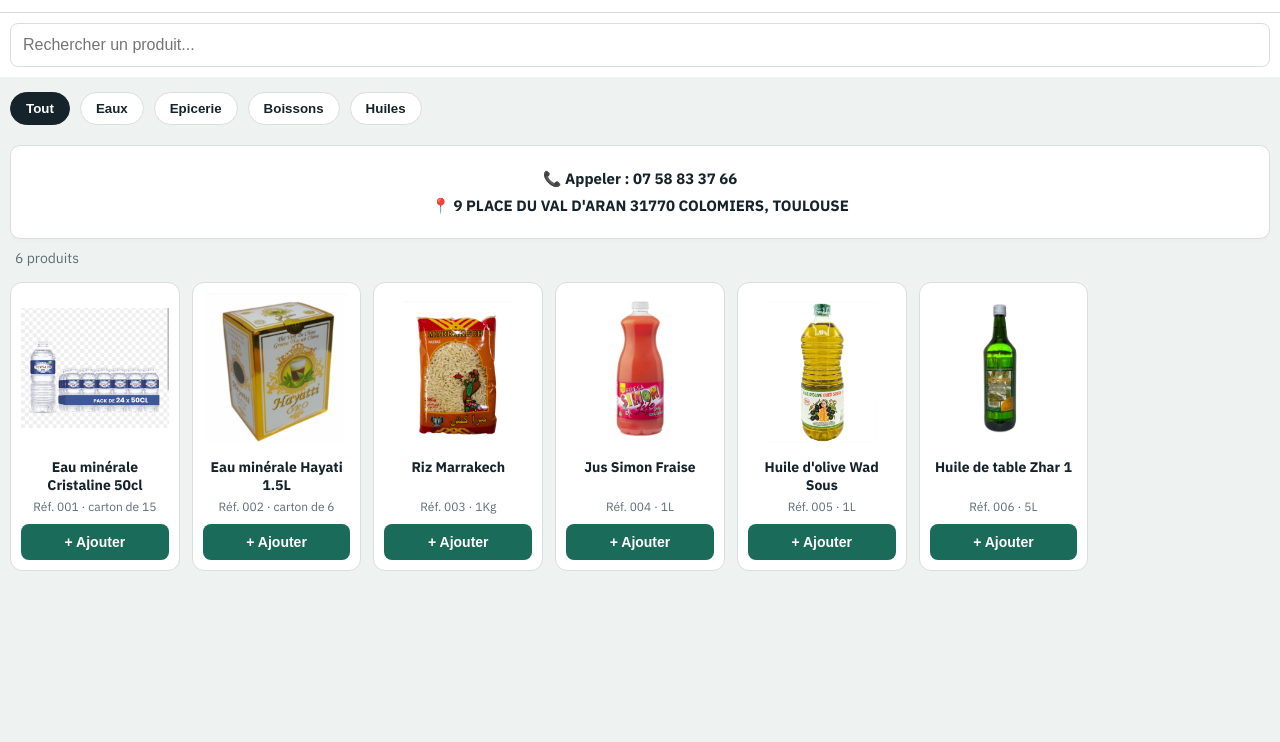
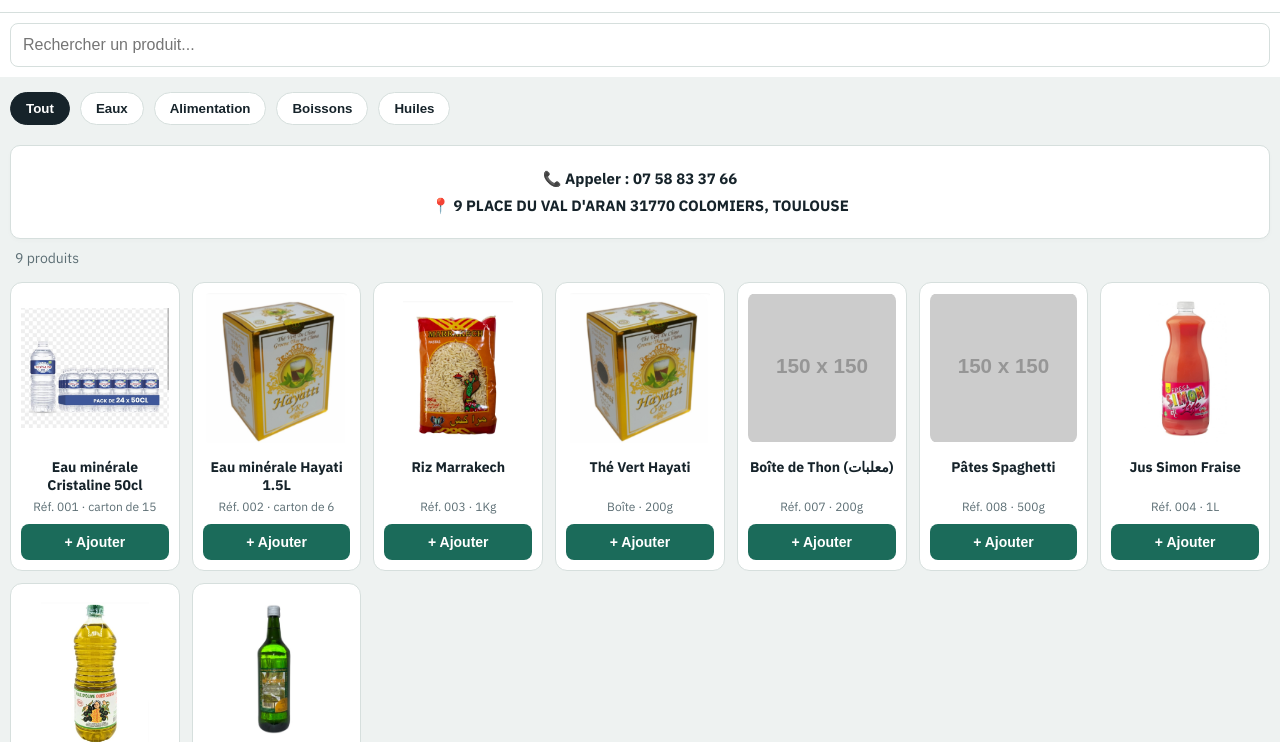
Before and after one commit to Pradettes31/euro-dari-, a plain HTML site: page index.html in a window 1280 px wide. Shown: the part 58-800 px from the top of the page. Drawn offline with Linux system fonts and the light colour scheme; placeholder pictures from the web are drawn by us.

Commit message:
Update index.html

```diff
--- a/index.html
+++ b/index.html
@@ -29,7 +29,6 @@
         .products-grid { display: grid; grid-template-columns: repeat(auto-fill, minmax(160px, 1fr)); gap: 12px; padding: 10px; }
         .product-card { background: var(--sf); padding: 10px; border-radius: 12px; border: 1px solid var(--ln); text-align: center; display: flex; flex-direction: column; justify-content: space-between; position: relative; }
 
-        /* تم تغيير الخلفية إلى اللون الأبيض هنا */
         .product-card img { width: 100%; height: 150px; object-fit: contain; border-radius: 8px; margin-bottom: 10px; background: #ffffff; cursor: pointer; transition: transform 0.2s; }
         .product-card img:active { transform: scale(0.95); }
 
@@ -113,12 +112,22 @@
     <script>
         const MY_WHATSAPP_NUMBER = "33750037162";
 
-        // تم تصحيح أسماء المنتجات لتطابق الصور التي رفعتها
+        // قائمة المنتجات - لقد أضفت أقساماً جديدة (Alimentation) ومعلبات
         const products = [
+            // قسم المياه
             { name: "Eau minérale Cristaline 50cl", weight: "Réf. 001 · carton de 15", category: "Eaux", image: "Cristaline050ml.jpg.jpg" },
             { name: "Eau minérale Hayati 1.5L", weight: "Réf. 002 · carton de 6", category: "Eaux", image: "Hayati.jpg.jpg" },
-            { name: "Riz Marrakech", weight: "Réf. 003 · 1Kg", category: "Epicerie", image: "Marrakech.jpg.jpg" },
+
+            // قسم المواد الغذائية والمعلبات (جديد)
+            { name: "Riz Marrakech", weight: "Réf. 003 · 1Kg", category: "Alimentation", image: "Marrakech.jpg.jpg" },
+            { name: "Thé Vert Hayati", weight: "Boîte · 200g", category: "Alimentation", image: "Hayati.jpg.jpg" },
+            { name: "Boîte de Thon (معلبات)", weight: "Réf. 007 · 200g", category: "Alimentation", image: "thon.jpg" },
+            { name: "Pâtes Spaghetti", weight: "Réf. 008 · 500g", category: "Alimentation", image: "spaghetti.jpg" },
+
+            // قسم المشروبات
             { name: "Jus Simon Fraise", weight: "Réf. 004 · 1L", category: "Boissons", image: "Simon.jpg.jpg" },
+
+            // قسم الزيوت
             { name: "Huile d'olive Wad Sous", weight: "Réf. 005 · 1L", category: "Huiles", image: "wad_sous.jpg.jpg" },
             { name: "Huile de table Zhar 1", weight: "Réf. 006 · 5L", category: "Huiles", image: "zhar1.jpg.jpg" }
         ];
```
